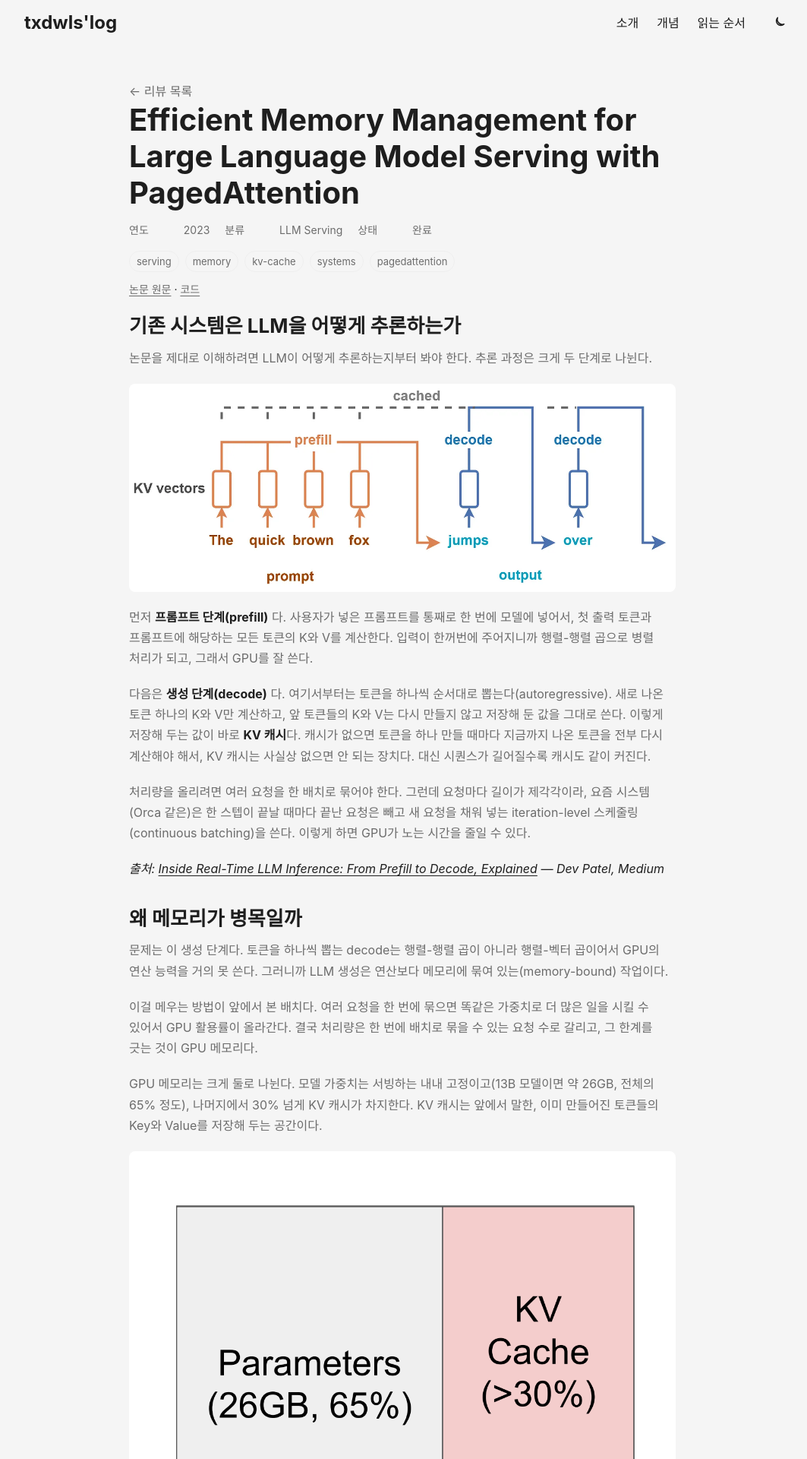
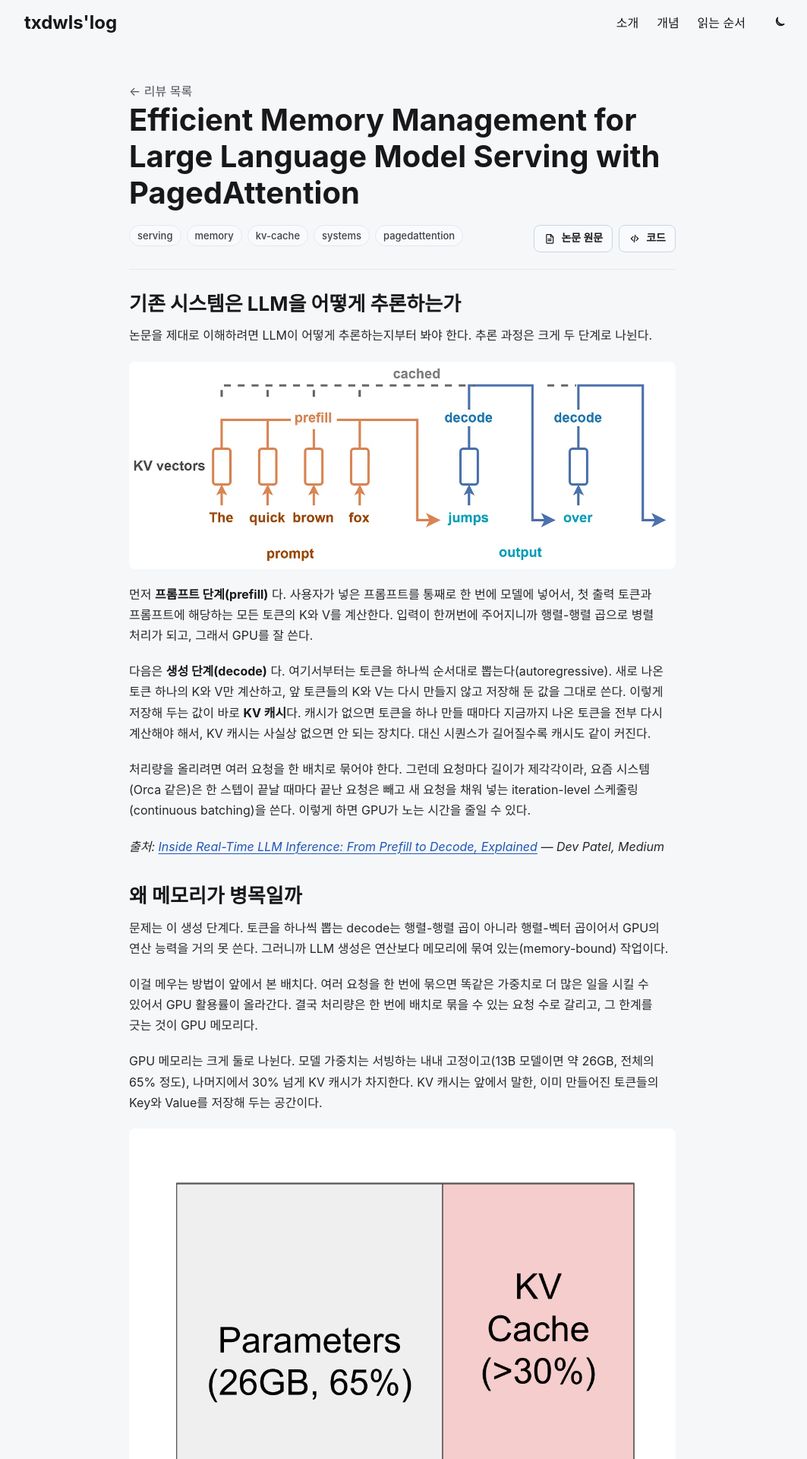
Before and after one commit to txdwls/txdwls.github.io, a Jekyll site: the page built from blog/_posts/2026-06-15-vllm-pagedattention.md, in a window 1280 px wide. Shown: the top 1920 px of the page at 76% size, without its empty margins (110-1173 px from the left). Built offline with Jekyll 4.4.1, drawn with Linux system fonts in a browser that asks for light colours.

Commit message:
Polish paper review UI

```diff
--- a/blog/_layouts/default.html
+++ b/blog/_layouts/default.html
@@ -6,6 +6,7 @@
     <title>{% if page.title %}{{ page.title }} · {% endif %}{{ site.title }}</title>
     <meta name="description" content="{{ page.description | default: site.description }}">
     <meta name="theme-color" content="#2e2e33">
+    <link rel="icon" href="{{ '/assets/favicon.svg' | relative_url }}" type="image/svg+xml">
     <script>
       (() => {
         const pref = localStorage.getItem("pref-theme");
--- a/blog/_layouts/review.html
+++ b/blog/_layouts/review.html
@@ -6,11 +6,11 @@ layout: default
   <header class="review-header">
     <a class="back-link" href="{{ '/' | relative_url }}">← 리뷰 목록</a>
     <h1>{{ page.paper }}</h1>
-    <dl class="meta-grid">
-      {% if page.year %}<div><dt>연도</dt><dd>{{ page.year }}</dd></div>{% endif %}
-      {% if page.category %}<div><dt>분류</dt><dd>{{ page.category }}</dd></div>{% endif %}
-      {% if page.status %}<div><dt>상태</dt><dd>{{ page.status }}</dd></div>{% endif %}
-    </dl>
+    {% if page.paper_url or page.code_url %}
+      {% assign has_resource_links = true %}
+    {% endif %}
+    {% if page.tags and page.tags.size > 0 or has_resource_links %}
+      <div class="review-header-bar">
         {% if page.tags and page.tags.size > 0 %}
           <ul class="post-tags" aria-label="Tags">
             {% for tag in page.tags %}
@@ -18,11 +18,31 @@ layout: default
             {% endfor %}
           </ul>
         {% endif %}
-    {% if page.paper_url or page.code_url %}
-      <p class="paper-link">
-        {% if page.paper_url %}<a href="{{ page.paper_url }}" rel="noopener noreferrer" target="_blank">논문 원문</a>{% endif %}
-        {% if page.code_url %}{% if page.paper_url %} · {% endif %}<a href="{{ page.code_url }}" rel="noopener noreferrer" target="_blank">코드</a>{% endif %}
-      </p>
+        {% if has_resource_links %}
+          <nav class="review-actions" aria-label="논문 자료">
+            {% if page.paper_url %}
+              <a class="resource-link" href="{{ page.paper_url }}" rel="noopener noreferrer" target="_blank">
+                <svg viewBox="0 0 24 24" aria-hidden="true">
+                  <path d="M7 3.8h7.2L19 8.6V20a1.2 1.2 0 0 1-1.2 1.2H7A1.2 1.2 0 0 1 5.8 20V5A1.2 1.2 0 0 1 7 3.8Z"/>
+                  <path d="M14 3.8V9h5"/>
+                  <path d="M9 13h6M9 16h6"/>
+                </svg>
+                <span>논문 원문</span>
+              </a>
+            {% endif %}
+            {% if page.code_url %}
+              <a class="resource-link" href="{{ page.code_url }}" rel="noopener noreferrer" target="_blank">
+                <svg viewBox="0 0 24 24" aria-hidden="true">
+                  <path d="m9 8-4 4 4 4"/>
+                  <path d="m15 8 4 4-4 4"/>
+                  <path d="m13 5-2 14"/>
+                </svg>
+                <span>코드</span>
+              </a>
+            {% endif %}
+          </nav>
+        {% endif %}
+      </div>
     {% endif %}
   </header>
   <div class="prose">
--- a/blog/assets/css/style.css
+++ b/blog/assets/css/style.css
@@ -8,24 +8,44 @@
   --radius: 8px;
   --theme: rgb(255, 255, 255);
   --entry: rgb(255, 255, 255);
-  --primary: rgb(30, 30, 30);
-  --secondary: rgb(108, 108, 108);
-  --tertiary: rgb(214, 214, 214);
-  --content: rgb(31, 31, 31);
-  --code-bg: rgb(245, 245, 245);
-  --border: rgb(238, 238, 238);
+  --primary: rgb(24, 24, 27);
+  --secondary: rgb(82, 82, 91);
+  --tertiary: rgb(203, 213, 225);
+  --content: rgb(39, 39, 42);
+  --code-bg: rgb(246, 247, 249);
+  --border: rgb(226, 232, 240);
+  --link: rgb(30, 86, 184);
+  --link-hover: rgb(15, 23, 42);
+  --tag-bg: rgb(248, 250, 252);
+  --tag-text: rgb(63, 63, 70);
+  --tag-border: rgb(226, 232, 240);
+  --resource-bg: rgb(248, 250, 252);
+  --resource-hover-bg: rgb(239, 246, 255);
+  --resource-border: rgb(203, 213, 225);
+  --resource-hover-border: rgb(147, 197, 253);
+  --resource-accent: rgb(30, 86, 184);
   --font: -apple-system, BlinkMacSystemFont, "SF Pro Text", "Apple SD Gothic Neo", "Noto Sans KR", "Segoe UI", Roboto, Oxygen, Ubuntu, Cantarell, "Open Sans", "Helvetica Neue", sans-serif;
 }
 
 :root.dark {
   --theme: rgb(29, 30, 32);
   --entry: rgb(46, 46, 51);
-  --primary: rgb(218, 218, 219);
-  --secondary: rgb(155, 156, 157);
-  --tertiary: rgb(65, 66, 68);
-  --content: rgb(196, 196, 197);
-  --code-bg: rgb(55, 56, 62);
-  --border: rgb(51, 51, 51);
+  --primary: rgb(244, 244, 245);
+  --secondary: rgb(181, 181, 188);
+  --tertiary: rgb(82, 82, 91);
+  --content: rgb(228, 228, 231);
+  --code-bg: rgb(39, 40, 45);
+  --border: rgb(63, 63, 70);
+  --link: rgb(147, 197, 253);
+  --link-hover: rgb(219, 234, 254);
+  --tag-bg: rgb(39, 40, 45);
+  --tag-text: rgb(228, 228, 231);
+  --tag-border: rgb(82, 82, 91);
+  --resource-bg: rgb(39, 40, 45);
+  --resource-hover-bg: rgb(45, 52, 64);
+  --resource-border: rgb(82, 82, 91);
+  --resource-hover-border: rgb(96, 165, 250);
+  --resource-accent: rgb(147, 197, 253);
 }
 
 *,
@@ -300,7 +320,7 @@ ul {
 
 .page-header,
 .review-header {
-  margin: 24px 0 var(--content-gap);
+  margin: 24px 0 calc(var(--content-gap) + 8px);
 }
 
 .page-header h1,
@@ -309,63 +329,98 @@ ul {
   line-height: 1.2;
 }
 
+.review-header {
+  padding-bottom: 22px;
+  border-bottom: 1px solid var(--border);
+}
+
 .page-header p,
 .paper-title,
 .back-link,
-.meta-grid,
-.prose,
 .site-footer,
 .footer {
   color: var(--secondary);
 }
 
-.meta-grid {
+.review-header-bar {
   display: flex;
+  align-items: flex-start;
   flex-wrap: wrap;
-  gap: 8px 20px;
-  margin-top: 14px;
-  font-size: 14px;
-}
-
-.meta-grid div {
-  display: flex;
-  gap: 6px;
+  justify-content: space-between;
+  gap: 14px;
+  margin-top: 18px;
 }
 
 .post-tags {
   display: flex;
+  flex: 1 1 280px;
   flex-wrap: wrap;
-  gap: 8px;
-  margin-top: 16px;
+  gap: 7px;
+  margin: 0;
   list-style: none;
 }
 
 .post-tags li {
-  padding: 2px 9px;
-  border: 1px solid var(--border);
+  padding: 4px 10px;
+  border: 1px solid var(--tag-border);
   border-radius: 999px;
-  color: var(--secondary);
+  background: var(--tag-bg);
+  color: var(--tag-text);
   font-size: 13px;
-  line-height: 1.7;
+  font-weight: 500;
+  line-height: 1.45;
 }
 
-.paper-link {
-  margin-top: 12px;
-  font-size: 14px;
+.review-actions {
+  display: flex;
+  flex: 0 0 auto;
+  flex-wrap: wrap;
+  gap: 8px;
+  margin-inline-start: auto;
 }
 
-.paper-link a {
-  color: var(--secondary);
-  text-decoration: underline;
-  text-underline-offset: 3px;
+.resource-link {
+  display: inline-flex;
+  align-items: center;
+  gap: 7px;
+  min-height: 36px;
+  padding: 7px 12px;
+  border: 1px solid var(--resource-border);
+  border-radius: var(--radius);
+  background: var(--resource-bg);
+  color: var(--primary);
+  font-size: 14px;
+  font-weight: 650;
+  line-height: 1.2;
+  transition: background 140ms ease, border-color 140ms ease, color 140ms ease, transform 140ms ease;
 }
 
-.paper-link a:hover {
-  color: var(--primary);
+.resource-link:hover {
+  border-color: var(--resource-hover-border);
+  background: var(--resource-hover-bg);
+  color: var(--resource-accent);
+  transform: translateY(-1px);
+}
+
+.resource-link:focus-visible {
+  outline: 2px solid var(--resource-accent);
+  outline-offset: 2px;
+}
+
+.resource-link svg {
+  width: 16px;
+  height: 16px;
+  flex: 0 0 16px;
+  fill: none;
+  stroke: currentColor;
+  stroke-linecap: round;
+  stroke-linejoin: round;
+  stroke-width: 1.8;
 }
 
 .prose {
   overflow-wrap: break-word;
+  color: var(--content);
   font-size: 16px;
   line-height: 1.7;
 }
@@ -437,14 +492,14 @@ ul {
 }
 
 .prose a {
-  color: var(--primary);
+  color: var(--link);
   text-decoration: underline;
   text-decoration-thickness: 1px;
   text-underline-offset: 3px;
 }
 
 .prose a:hover {
-  color: var(--secondary);
+  color: var(--link-hover);
 }
 
 .prose code {
@@ -487,9 +542,11 @@ ul {
   display: block;
   overflow-x: auto;
   width: 100%;
+  max-width: 100%;
   border-collapse: collapse;
   font-size: 14px;
   line-height: 1.55;
+  -webkit-overflow-scrolling: touch;
 }
 
 .prose th,
@@ -498,6 +555,7 @@ ul {
   border: 1px solid var(--border);
   text-align: left;
   vertical-align: top;
+  overflow-wrap: break-word;
 }
 
 .prose th {
@@ -569,6 +627,14 @@ ul {
 }
 
 .prose .MathJax {
+  color: var(--content);
+}
+
+.prose mjx-container {
+  max-width: 100%;
+  overflow-x: auto;
+  overflow-y: hidden;
+  padding-bottom: 2px;
   color: var(--content);
 }
 
@@ -683,4 +749,23 @@ ul {
   .review-header h1 {
     font-size: 32px;
   }
+
+  .review-header-bar {
+    flex-direction: column;
+    align-items: stretch;
+  }
+
+  .post-tags {
+    flex-basis: auto;
+  }
+
+  .review-actions {
+    width: 100%;
+    margin-inline-start: 0;
+  }
+
+  .resource-link {
+    flex: 1 1 128px;
+    justify-content: center;
+  }
 }
```
Also changed, not shown: blog/assets/favicon.svg (added). Lines whose indentation alone changed are shown as unchanged.
